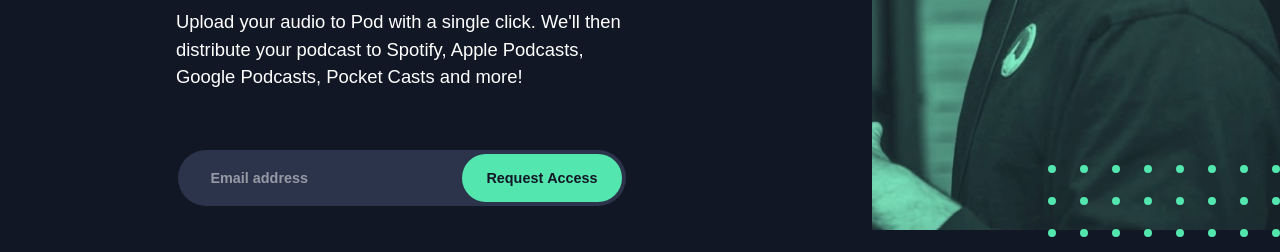
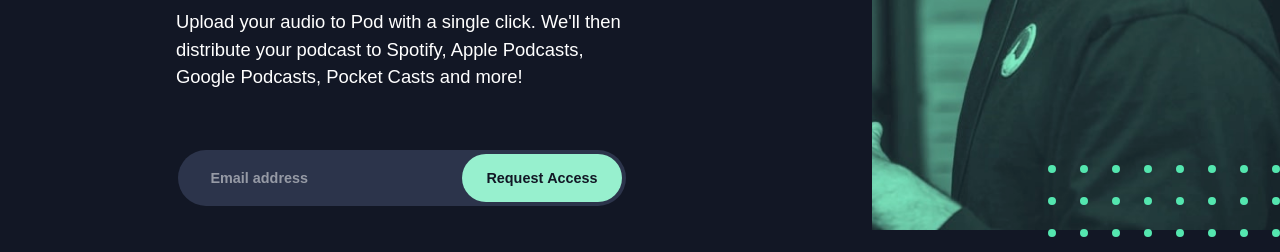
Before and after one commit to ruuen/challenge-pod-request-access-page, a plain HTML site: page site_dir/index.html in a window 1280 px wide. In both pictures the pointer is over the button "Request Access". Shown: the part 467-719 px from the top of the page. Drawn offline with Linux system fonts and the light colour scheme; a web font is replaced by a local one.

Commit message:
Add form btn hover style

```diff
--- a/scss/styles.scss
+++ b/scss/styles.scss
@@ -120,4 +120,8 @@ body {
   font-size: 0.9em;
   text-transform: capitalize;
   cursor: pointer;
+
+  &:hover {
+    background: lighten($color: var.$clr-green, $amount: 15);
+  }
 }
--- a/site_dir/main.css
+++ b/site_dir/main.css
@@ -183,6 +183,9 @@ body {
   text-transform: capitalize;
   cursor: pointer;
 }
+.content__form-btn:hover {
+  background: #97f0ce;
+}
 
 @media screen and (min-width: 750px) {
   .background {
```
